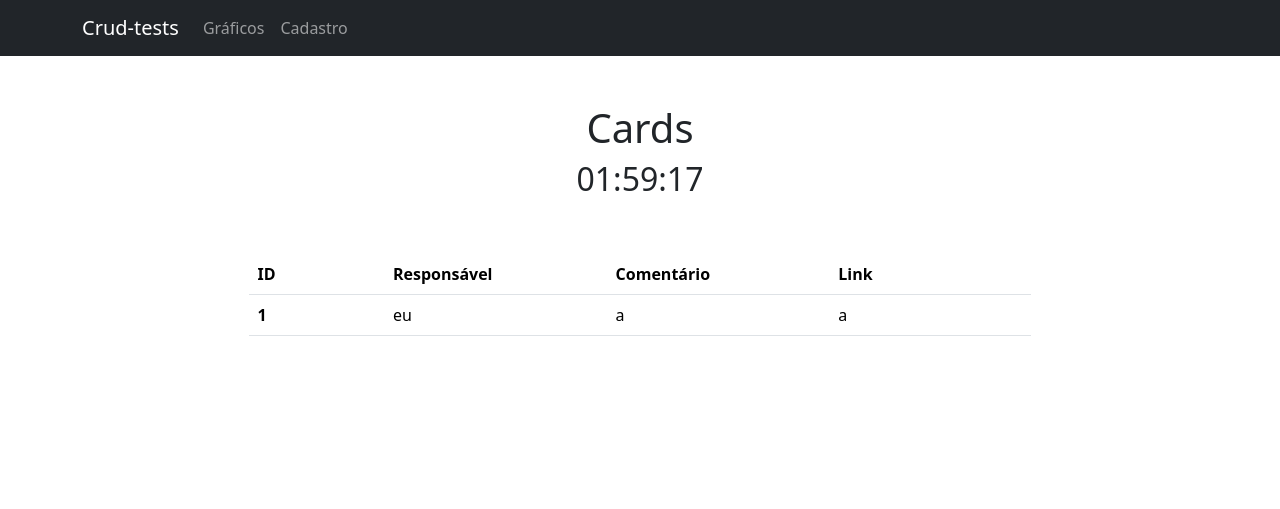
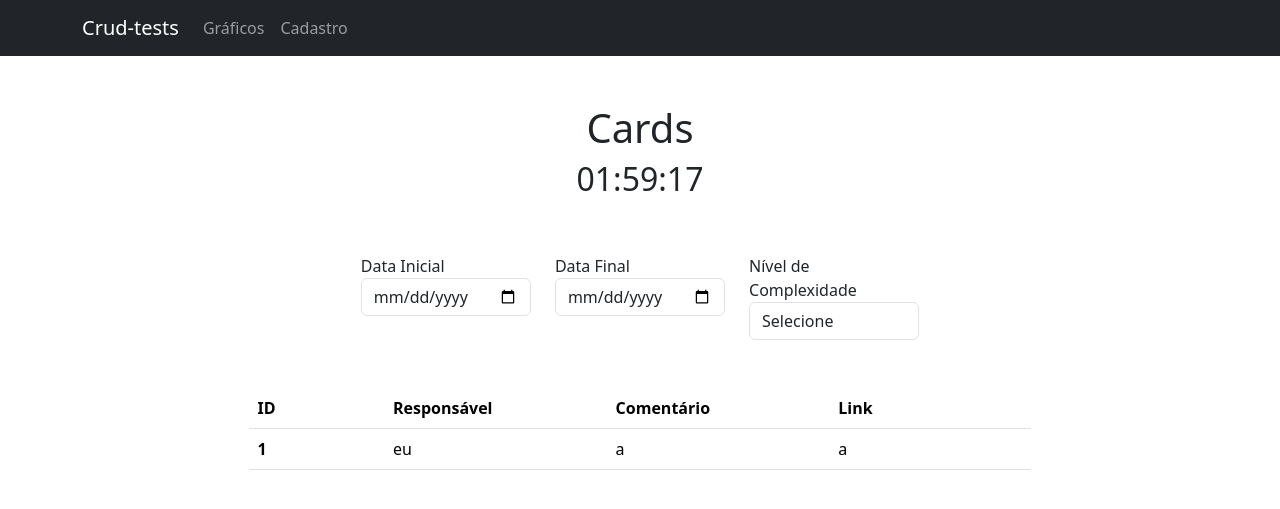
Before and after one commit to richard-melo/crud-tests, a PHP site: page / in a window 1280 px wide. Shown: the top 509 px of the page. Run offline with PHP 8.4, Linux system fonts and the light colour scheme; data comes from the database, SQL or seed files in the repository.

Commit message:
bgl ta ficando bom slc

```diff
--- a/api/InformationGateway.php
+++ b/api/InformationGateway.php
@@ -86,4 +86,25 @@ class InformationGateway
 
         return $delete->rowCount();
     }
+
+    public function consultDificultyForGraph($labels = true): string
+    {
+        $sql = "SELECT difficulty, COUNT(*) as count FROM information GROUP BY difficulty";
+        $select = $this->conn->prepare($sql);
+        $select->execute();
+
+        $difficulty = [];
+        $req = $select->fetchAll(PDO::FETCH_ASSOC);
+        foreach ($req as $key => $value) {
+            $difficulty[$value['difficulty']] = $value['count'];
+        }
+
+        if ($labels) {
+            $difficulty = array_keys($difficulty);
+            return implode(', ', $difficulty);
+        } else {
+            $difficulty = array_values($difficulty);
+            return implode(', ', $difficulty);
+        }
+    }
 }
--- a/index.php
+++ b/index.php
@@ -46,6 +46,42 @@
   <div class="container mt-5">
     <div class="row">
       <div class="col-12">
+        <form method="GET" action="" class="d-flex justify-content-center">
+          <div class="row">
+            <div class="col-md-4">
+              <div class="form-group">
+                <label for="start_date">Data Inicial</label>
+                <input type="date" class="form-control" id="start_date" name="start_date">
+              </div>
+            </div>
+            <div class="col-md-4">
+              <div class="form-group">
+                <label for="end_date">Data Final</label>
+                <input type="date" class="form-control" id="end_date" name="end_date">
+              </div>
+            </div>
+            <div class="col-md-4">
+              <div class="form-group">
+                <label for="complexity">Nível de Complexidade</label>
+                <select class="form-control" id="complexity" name="complexity">
+                  <option value="">Selecione</option>
+                  <option value="1">1</option>
+                  <option value="2">2</option>
+                  <option value="3">3</option>
+                  <option value="4">4</option>
+                  <option value="5">5</option>
+                </select>
+              </div>
+            </div>
+          </div>
+        </form>
+      </div>
+    </div>
+  </div>
+
+  <div class="container mt-5">
+    <div class="row">
+      <div class="col-12">
         <div class="table-responsive d-flex justify-content-center">
           <table class="table bg-dark mt-10 text-white" style="max-width: 70%;">
             <thead>
@@ -81,6 +117,23 @@
   </div>
 
   <script>
+    document.addEventListener('DOMContentLoaded', function() {
+      const form = document.querySelector('form');
+      const table = document.querySelector('table');
+
+      form.addEventListener('submit', function(event) {
+        event.preventDefault();
+        // Perform filter action here
+      });
+
+      table.addEventListener('keydown', function(event) {
+        if (event.key === 'Enter') {
+          event.preventDefault();
+          form.submit();
+        }
+      });
+    });
+
     function updateClock() {
       const now = new Date();
       const hours = String(now.getHours()).padStart(2, '0');
```
Also changed, not shown: api/InformationController.php (+4 -12 lines), graph.php (+11 -2 lines). Lines whose indentation alone changed are shown as unchanged.
